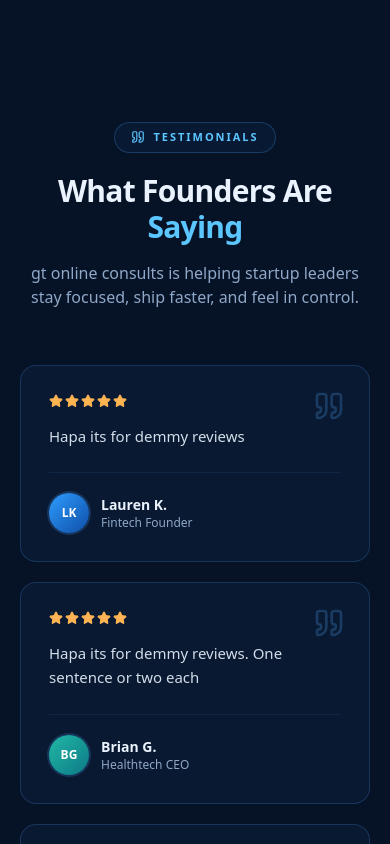
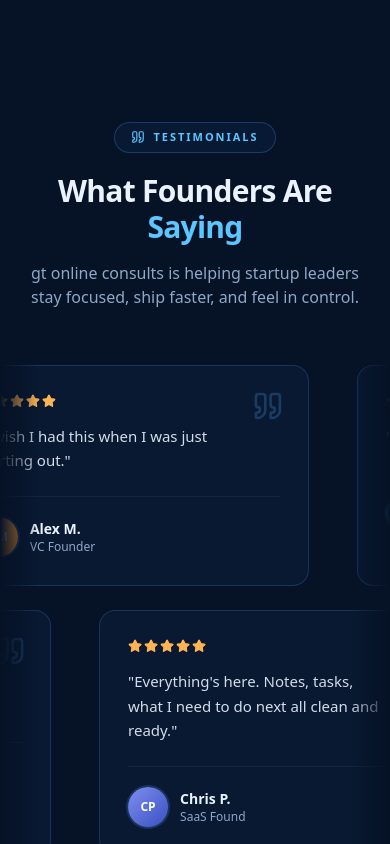
Before and after one commit to arribion/gt-online-consults-labs-frontent-v1.1, a React (Vite) app: page / in a window 390 px wide. Shown: the part 10860-11704 px from the top of the page. Built offline with nearby package versions, Linux system fonts and the light colour scheme; no server answers.

Commit message:
update testimals to double  infinite  carosel

```diff
--- a/src/components/landing/Navbar.tsx
+++ b/src/components/landing/Navbar.tsx
@@ -48,7 +48,7 @@ export default function Navbar() {
         </nav>
 
         <div className="hidden items-center gap-3 lg:flex">
-          <a href="#pricing" className="text-sm font-semibold text-mist transition-colors hover:text-frost">
+          <a href="#pricing" className="text-sm border border-slate-500 font-semibold text-mist transition-colors hover:text-frost">
             Hire Talents
           </a>
           <a
--- a/src/components/landing/Testimonials.tsx
+++ b/src/components/landing/Testimonials.tsx
@@ -18,44 +18,86 @@ const testimonials = [
     role: "VC Founder",
   },
   {
-    text: " It's like having a chief of staff who actually understands me.",
+    text: "It's like having a chief of staff who actually understands me.",
     name: "Dana S.",
     role: "Edtech Co-Founder",
   },
   {
-    text: "Everything's here. Notes, tasks, what I need to do next  all clean and ready.",
+    text: "Everything's here. Notes, tasks, what I need to do next all clean and ready.",
     name: "Chris P.",
-    role: "SaaS Found"
+    role: "SaaS Found",
   },
   {
-    text: "This app actually thinks and helps me get things done  faster than I ever could alone.",
+    text: "This app actually thinks and helps me get things done faster than I ever could alone.",
     name: "Maya R.",
     role: "Startup Operator",
   },
 ];
 
+// Duplicate items to ensure seamless infinite looping
+const row1 = [...testimonials.slice(0, 3), ...testimonials.slice(0, 3)];
+const row2 = [...testimonials.slice(3), ...testimonials.slice(3)];
+
 export default function Testimonials() {
   return (
-    <section id="testimonials" className="scroll-mt-24 py-24">
-      <div className="mx-auto max-w-6xl px-5 lg:px-8">
+    <section id="testimonials" className="scroll-mt-24 py-24 overflow-hidden">
+      {/* Small inline style helper just to handle the pause-on-hover effect cleanly */}
+      <style>{`
+        .pause-on-hover:hover {
+          animation-play-state: paused !important;
+        }
+      `}</style>
+
+      <div className="mx-auto max-w-6xl px-5 lg:px-8 mb-14">
         <Reveal className="mx-auto max-w-2xl text-center">
-          <SectionTag icon={<Quote className="h-3.5 w-3.5" />}>Testimonials</SectionTag>
+          <SectionTag icon={<Quote className="h-3.5 w-3.5" />}>
+            Testimonials
+          </SectionTag>
           <h2 className="mt-5 font-display text-3xl font-extrabold tracking-tight text-frost sm:text-4xl">
             What Founders Are <span className="text-sky2">Saying</span>
           </h2>
           <p className="mt-4 text-mist">
-            gt online consults is helping startup leaders stay focused, ship faster, and feel in control.
+            gt online consults is helping startup leaders stay focused, ship
+            faster, and feel in control.
           </p>
         </Reveal>
+      </div>
 
-        <div className="mt-14 grid gap-5 md:grid-cols-2">
-          {testimonials.map((t, i) => (
-            <Reveal key={t.name} delay={(i % 2) * 110}>
-              <figure className="card-hover relative h-full rounded-2xl border border-line2/60 bg-panel/60 p-7">
+      {/* Infinite Carousel Container with edge fading masks */}
+      <div className="flex flex-col gap-6 w-full mask-[linear-gradient(to_right,transparent,white_10%,white_90%,transparent)]">
+        {/* Top Row: Moving Right (Reuses your tailwind config animation, but reversed) */}
+        <div className="flex w-full overflow-hidden">
+          <div
+            className="flex gap-12 w-max px-6 pause-on-hover"
+            style={{ animation: "infiniteScroll 25s linear infinite reverse" }}>
+            {row1.map((t, i) => (
+              <TestimonialCard key={`r1-${t.name}-${i}`} t={t} i={i} />
+            ))}
+          </div>
+        </div>
+
+        {/* Bottom Row: Moving Left (Uses your exact tailwind config animation setup) */}
+        <div className="flex w-full overflow-hidden">
+          <div
+            className="flex gap-12 w-max px-6 pause-on-hover"
+            style={{ animation: "infiniteScroll 25s linear infinite" }}>
+            {row2.map((t, i) => (
+              <TestimonialCard key={`r2-${t.name}-${i}`} t={t} i={i + 3} />
+            ))}
+          </div>
+        </div>
+      </div>
+    </section>
+  );
+}
+
+function TestimonialCard({ t, i }: { t: typeof testimonials[number]; i: number }) {
+  return (
+    <figure className="card-hover relative w-90 shrink-0 rounded-2xl border border-line2/60 bg-panel/60 p-7">
       <Quote className="absolute right-6 top-6 h-8 w-8 text-line2/70" />
       <Stars />
       <blockquote className="mt-4 pr-10 text-[15px] leading-relaxed text-frost/90">
-                  {t.text}
+        "{t.text}"
       </blockquote>
       <figcaption className="mt-6 flex items-center gap-3 border-t border-line/60 pt-5">
         <Avatar name={t.name} i={i} />
@@ -65,10 +107,5 @@ export default function Testimonials() {
         </div>
       </figcaption>
     </figure>
-            </Reveal>
-          ))}
-        </div>
-      </div>
-    </section>
   );
 }
```
Lines whose indentation alone changed are shown as unchanged.
